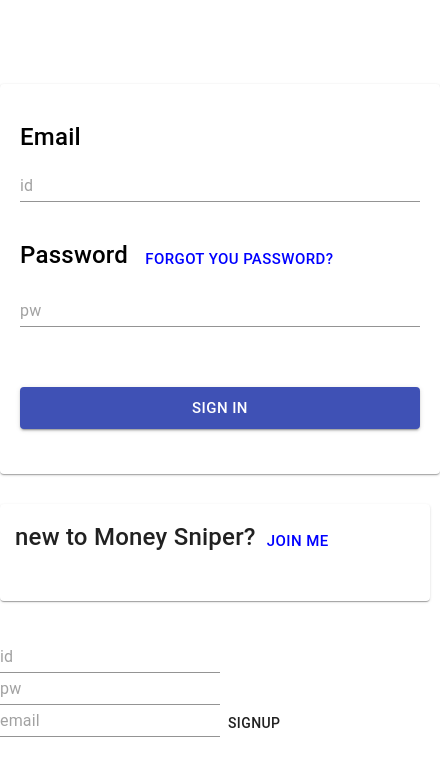
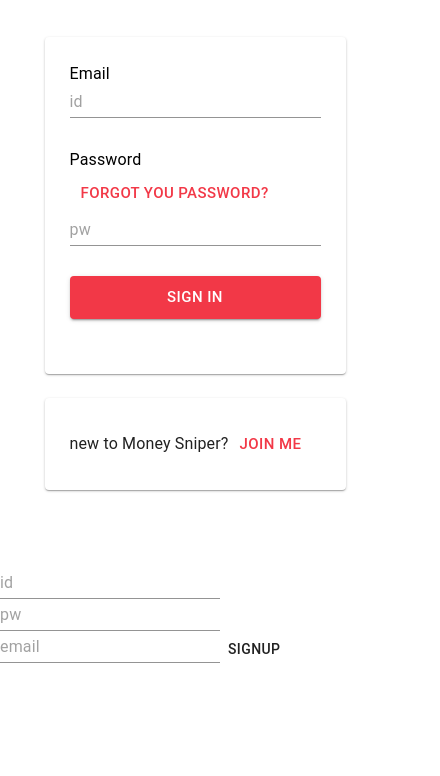
Before and after one commit to crystalvalley/MoneySniper, a React (Create React App) app in the folder WebApp/react-ts/: page / in a window 390 px wide. Shown: the top 776 px of the page, 440 px wide, since content can reach past the window. Built offline with nearby package versions, Linux system fonts and the light colour scheme.

Commit message:
반응형
메인테마 추가,
반응형 코드 추가

```diff
--- /dev/null
+++ b/WebApp/react-ts/src/Environment/Themes/MainTheme.ts
@@ -0,0 +1,15 @@
+import { createMuiTheme } from "@material-ui/core";
+
+const mainTheme = createMuiTheme({
+    palette:{
+        primary:{
+            light:"#ff7073",
+            main:"#f23847",
+            dark:"#b8001f"
+        },
+        //secondary:{},
+        //error:{}
+    },
+});
+
+export {mainTheme}
--- a/WebApp/react-ts/src/index.tsx
+++ b/WebApp/react-ts/src/index.tsx
@@ -3,8 +3,14 @@
 import './index.css';
 import App from './pages/App';
 import * as serviceWorker from './serviceWorker';
+import { ThemeProvider } from '@material-ui/styles';
+import { mainTheme } from './Environment/Themes/MainTheme';
 
-ReactDOM.render(<App />, document.getElementById('root'));
+ReactDOM.render(
+    <ThemeProvider theme={mainTheme}>
+        <App />
+    </ThemeProvider>
+    , document.getElementById('root'));
 
 // If you want your app to work offline and load faster, you can change
 // unregister() to register() below. Note this comes with some pitfalls.
--- a/WebApp/react-ts/src/pages/Main/Signin.tsx
+++ b/WebApp/react-ts/src/pages/Main/Signin.tsx
@@ -1,5 +1,5 @@
 import React, { useReducer, useContext } from "react";
-import { TextField, Button, Paper, Typography, Box, createMuiTheme } from "@material-ui/core";
+import { TextField, Theme, Button, Paper, Typography, Box, createMuiTheme, Grid, Hidden } from "@material-ui/core";
 import axios from "axios";
 import InputR from "../../Environment/Reducers/InputReducer"
 import { UserLoginInfoContext } from "../../context/UserLoginInfoContextProvider"
@@ -10,48 +10,39 @@
 // 스타일
 // 리듀서 IAction,IState
 
-const styles = {
+const styles = (theme: Theme) => ({
+    root: {
+        justifyContent: "center",
+        alignItems: "center"
+    },
+    subRoot: {
+        margin: "25px"
+    },
     paper: {
-        top: "10vh",
-        width: "25vw",
-        minWidth: "400px",
-        height: "20vw",
-        minHeight: "320px",
-        margin: "0 auto",
-        marginTop: "10vh",
-        padding: "35px 20px 35px 20px",
         boxShadow: "0px 1px 3px 0px rgba(0,0,0,0.2),0px 1px 1px 0px rgba(0,0,0,0.14),0px 2px 1px -1px rgba(0,0,0,0.12)",
-        borderRadius: "4px"
+        borderRadius: "4px",
+        padding: "25px"
     },
-    smallPaper: {
-        top: "20vw",
-        width: "25vw",
-        minWidth: "400px",
-        height: "3.5vw",
-        minHeight: "67px",
-        margin: "0 auto",
-        marginTop: "30px",
-        padding: "15px",
-
+    font: {
+        [theme.breakpoints.up("xs")]: {
+            fontSize: "1rem"
         },
-    typho: {
-        fontSize: "1.5rem",
-        fontWeight: 500,
-        margin: "20px 0px 20px 0px"
+        [theme.breakpoints.up("md")]: {
+            fontSize: "1.5rem"
         },
-    blue: {
-        color: "blue",
+        [theme.breakpoints.up("lg")]: {
+            fontSize: "2rem",
+        },
     },
     inner: {
-        marginBottom: "35px"
+        justifyContent: "center",
+        marginBottom: "30px"
     },
     tField: {
-        marginTop: "15px"
     },
     btn: {
-        marginTop: "25px"
     },
-}
+})
 
 
 interface Action {
@@ -122,29 +113,36 @@
 
 
     return (
-        <div>
+        <Grid container className={classes.root}>
+            <Grid container className={classes.subRoot} xl={4} lg={5} md={6} sm={9} xs={10} spacing={3} >
+                <Grid item xs={12}>
                     <Box flexDirection="column" className={classes.paper}>
                         <Box className={classes.inner} flexGrow="1">
-                    <Typography component="span" className={classes.typho}>Email</Typography><br />
+                            <Typography component="span" className={classes.font}>Email</Typography><br />
                             <TextField fullWidth className={classes.tField} placeholder="id" onChange={(e) => { inputDispatch({ type: "id", val: e.currentTarget.value }) }} /><br />
                         </Box>
-                <Box className={classes.inner} flexGrow="1">
-                    <Typography component="span" className={classes.typho}>Password   </Typography>
-                    {/*<Typography align="right" component="span" className={classes.blueTypho}>forgot your password?</Typography>*/}
-                    <CustomButton type="text" fullWidth={false} clickEvent={onLogin} text="Forgot you password?" className={classes.blue} />
+                        <Box className={classes.inner}>
+                            <Typography component="span" className={classes.font}>
+                                Password
+                            <CustomButton type="text" fullWidth={false} clickEvent={onLogin} text="Forgot you password?" className="" />
+                            </Typography>
                             <br />
                             <TextField type="password" fullWidth className={classes.tField} placeholder="pw" onChange={(e) => { inputDispatch({ type: "pw", val: e.currentTarget.value }) }} /><br />
                         </Box>
-                <Box textAlign="Center" className={classes.inner}>
+                        <Box textAlign="Center" className={classes.inner} >
                             <CustomButton fullWidth={true} type="contained" clickEvent={onLogin} text="SIGN IN" className={classes.btn} />
                         </Box>
                         {/*<Button onClick={onLogin2}>test2</Button>*/}
                     </Box>
-            <Paper className={classes.smallPaper}>
-                <Typography component="span" className={classes.typho}>new to Money Sniper?</Typography>
-                <CustomButton fullWidth={false} type="text" clickEvent={onLogin} text="Join me" className={classes.blue} />
+                </Grid>
+                <Grid item xs={12}>
+                    <Paper className={classes.paper}>
+                        <Typography component="span" className={classes.font}>new to Money Sniper?</Typography>
+                        <CustomButton fullWidth={false} type="text" clickEvent={onLogin} text="Join me" className="" />
                     </Paper>
-        </div>
+                </Grid>
+            </Grid>
+        </Grid >
     )
 }
 
```
Also changed, not shown: WebApp/react-ts/src/pages/App.tsx (+5 -2 lines), WebApp/react-ts/src/pages/GridLayout.tsx (added, +30 -0 lines), WebApp/react-ts/src/pages/Main/Signin_BackUp.tsx (added, +151 -0 lines). Lines whose indentation alone changed are shown as unchanged.
